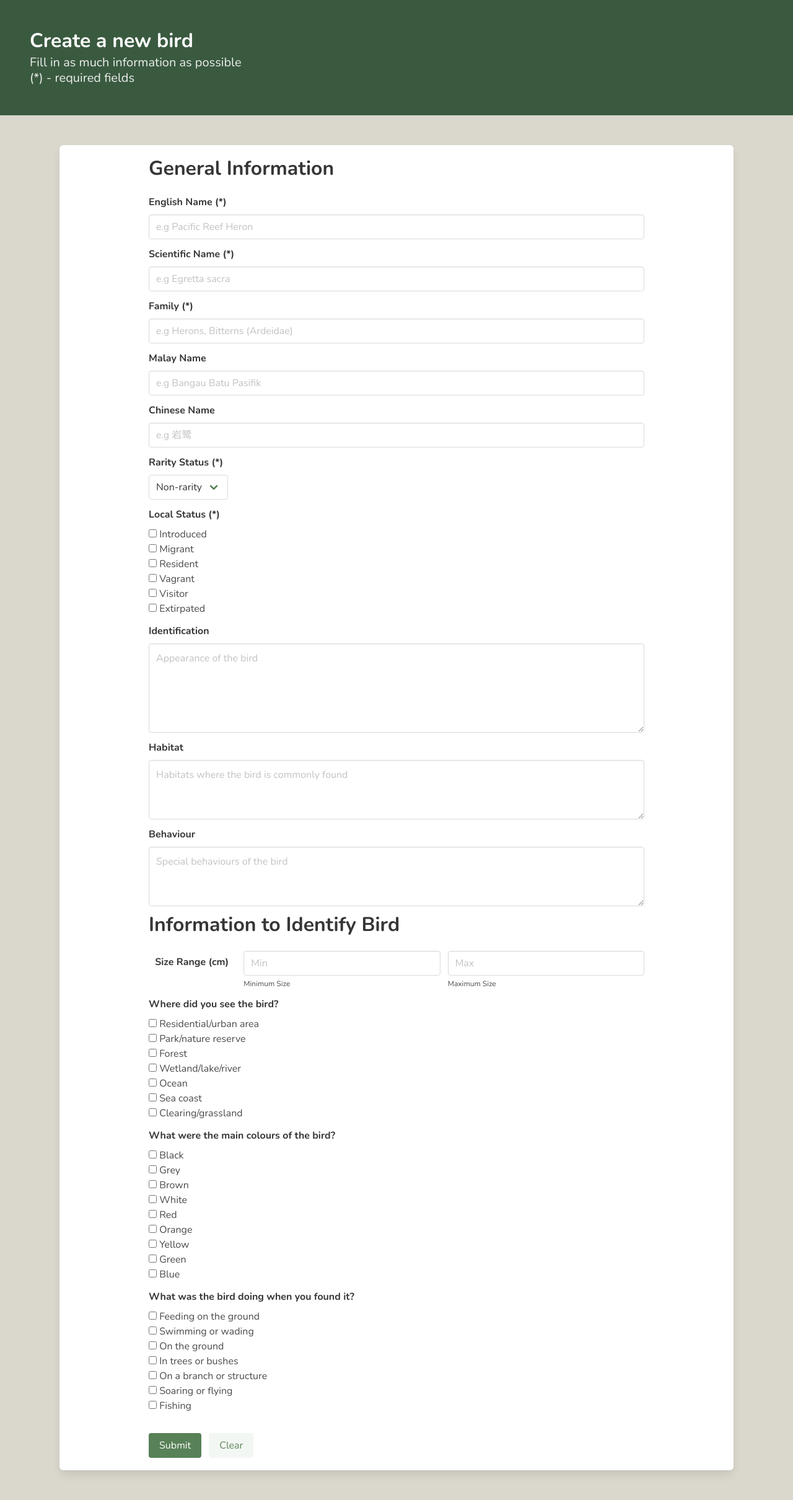
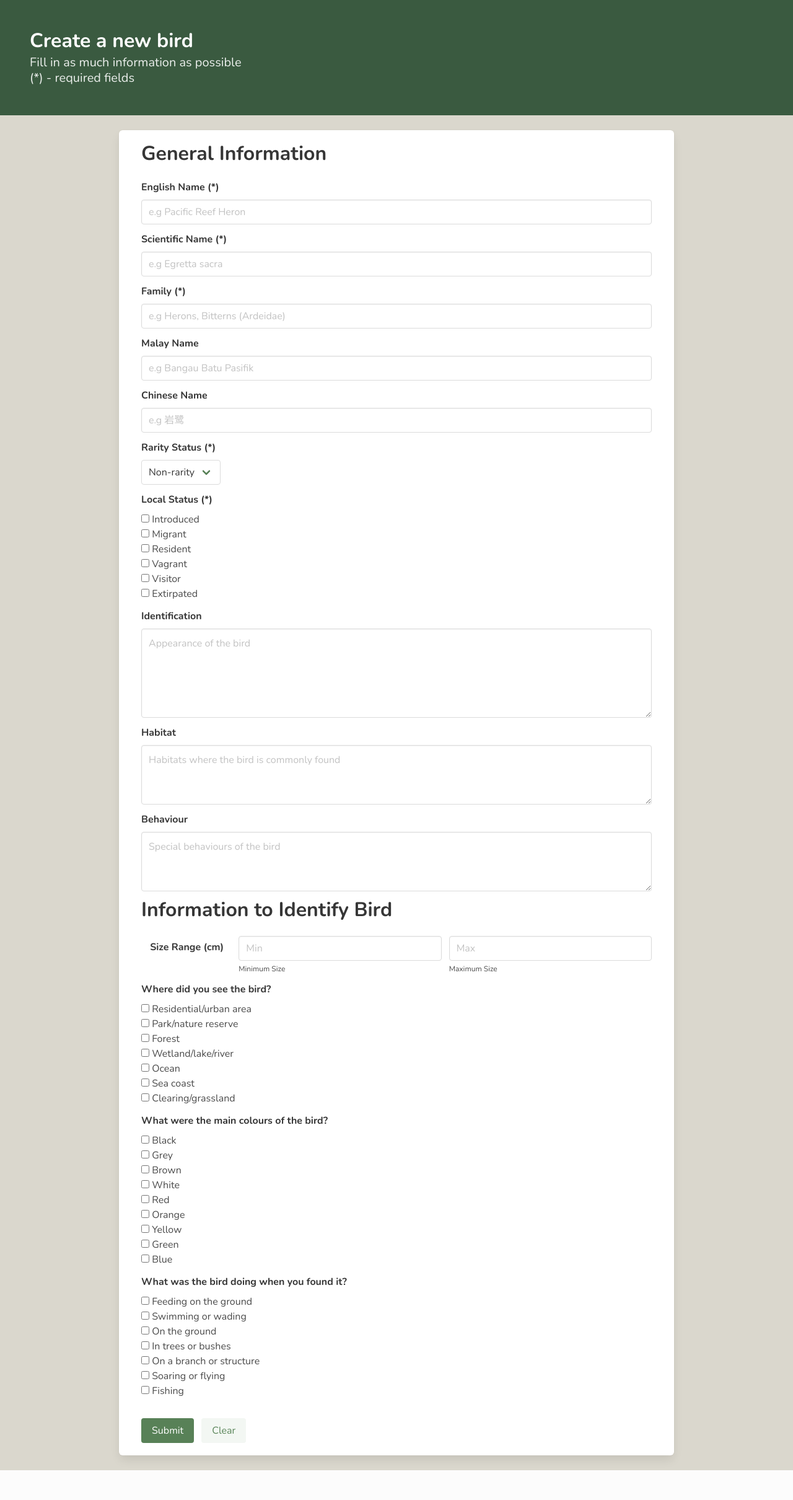
Before and after one commit to n2chance/SGBirdsFinder, a Flask app: page /admin/new in a window 1280 px wide. Shown: the part 56-2476 px from the top of the page at 62% size. After the commit the page ends 2428 px from the top, so only its background shows below. Run offline with Flask 2, Linux system fonts and the light colour scheme; the visitor is signed in with stand-in values (Sample User, id 1); some libraries are stand-ins or nearby versions.

Commit message:
Minor cosmetic changes

```diff
--- a/app/templates/admin/dashboard.html
+++ b/app/templates/admin/dashboard.html
@@ -11,7 +11,7 @@
         </div>
     </section>
 
-    <div class="columns" style="margin: 2em;">
+    <div class="columns" style="margin: 1.5em 2em;">
         <div class="column">
             <a href="{{ url_for('admin_bp.new') }}">
                 <div class="box">
--- a/app/templates/admin/delete_bird.html
+++ b/app/templates/admin/delete_bird.html
@@ -10,7 +10,7 @@
             </p>
         </div>
     </section>
-    <div class="box">
+    <div class="box" style="width: 70%; margin: 1.5em auto;">
         <p class="title">{{ birdInfo['EngName'] }}</p>
         <p class="subtitle">{{ birdInfo['SciName'] }}</p>
         <p>Family: {{ birdInfo['Family'] }}</p>
@@ -18,10 +18,10 @@
         <form action="{{ url_for('admin_bp.delete') }}" method="post">
             <div class="field is-grouped" style="margin-top: 2em;">
                 <div class="control">
-                    <button type="submit" name="birdNum" value="{{ birdInfo['Num'] }}"  class="button is-link">Delete</button>
+                    <button type="submit" name="birdNum" value="{{ birdInfo['Num'] }}"  class="button is-danger">Delete</button>
                 </div>
                 <div class="control">
-                    <a href="{{ url_for('browse_bp.browse') }}"><button type="button" class="button is-link is-light">Back</button></a>
+                    <a href="{{ url_for('browse_bp.browse') }}"><button type="button" class="button is-link">Back</button></a>
                 </div>
             </div>
         </form>
--- a/app/templates/admin/new_bird.html
+++ b/app/templates/admin/new_bird.html
@@ -14,8 +14,8 @@
         </div>
     </section>
 
-    <div class="box" style="margin:3em 6em;">
-        <form action="{{ url_for('admin_bp.new') }}" method="post" style="margin:auto; width: 50em;">
+    <div class="box" style="width: 70%; margin: 1.5em auto;">
+        <form action="{{ url_for('admin_bp.new') }}" method="post" style="margin:auto 1em;">
             <h1 class="title">General Information</h1>
             <div class="field">
                 <label class="label">English Name (*)</label>
@@ -99,13 +99,13 @@
                     <label class="label">Size Range (cm)</label>
                 </div>
                 <div class="field-body">
-                    <div class="field" style="width: 1em;">
+                    <div class="field">
                         <p class="control">
                             <input class="input" type="text" name="MinSize" placeholder="Min">
                         </p>
                         <p class="help">Minimum Size</p>
                     </div>
-                    <div class="field" style="width: 1em;">
+                    <div class="field">
                         <p class="control">
                             <input class="input" type="text" name="MaxSize" placeholder="Max">
                         </p>
--- a/app/templates/admin/update_bird.html
+++ b/app/templates/admin/update_bird.html
@@ -14,8 +14,8 @@
         </div>
     </section>
 
-    <div class="box">
-        <form action="{{ url_for('admin_bp.update') }}" method="post" style="margin:auto; width: 50em;">
+    <div class="box" style="width: 70%; margin: 1.5em auto;">
+        <form action="{{ url_for('admin_bp.update') }}" method="post" style="margin:auto 1em;">
             <h1 class="title">General Information</h1>
             <div class="field">
                 <label class="label">English Name (*)</label>
--- a/app/templates/viewbird/bird_info.html
+++ b/app/templates/viewbird/bird_info.html
@@ -4,7 +4,7 @@
 {% block title %}{{ birdInfo["EngName"] }}{% endblock %}
 
 {% block content %}
-    <div class="box" style="margin: auto 5em">
+    <div class="box" style="margin: 1.5em auto; width: 70%;">
         {{viewabird(birdInfo,links)}}
     </div>
 {% endblock %}
```
